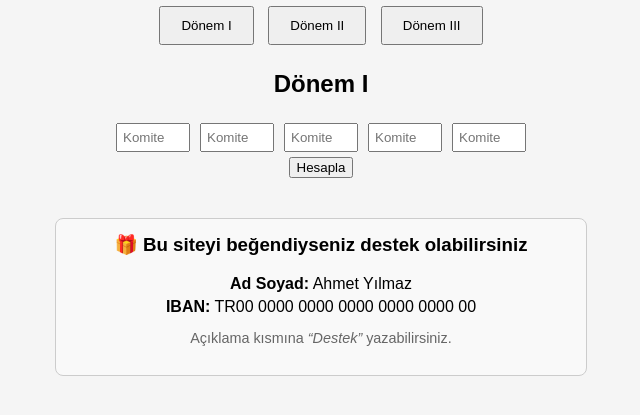
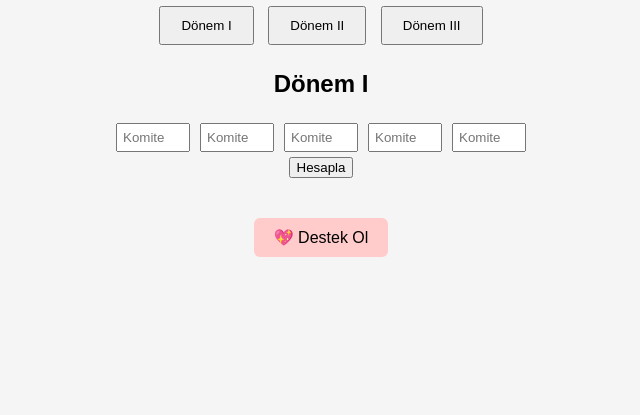
Before and after one commit to tarik55060/ba-, a plain HTML site: page index.html in a window 1280 px wide. Shown: the part 107-522 px from the top of the page, without its empty margins (319-959 px from the left). Drawn offline with Linux system fonts and the light colour scheme.

Commit message:
Update index.html

```diff
--- a/index.html
+++ b/index.html
@@ -38,12 +38,20 @@
     <div id="sonuc3" class="result"></div>
   </div>
 
-  <div style="margin-top: 40px; padding: 15px; max-width: 500px; margin-left:auto; margin-right:auto; border: 1px solid #ccc; border-radius: 8px; background-color: #f9f9f9; font-family: sans-serif; text-align: center;">
-    <h3 style="margin-top: 0;">🎁 Bu siteyi beğendiyseniz destek olabilirsiniz</h3>
+  <!-- Destek Ol Butonu ve Gizli Kutusu -->
+<div style="margin-top: 40px; text-align: center;">
+  <button onclick="toggleDestek()" style="padding: 10px 20px; font-size: 16px; cursor: pointer; background-color: #ffcccb; border: none; border-radius: 6px;">
+    💖 Destek Ol
+  </button>
+
+  <div id="destekKutusu" style="display: none; margin-top: 20px; padding: 15px; max-width: 500px; margin-left: auto; margin-right: auto; border: 1px solid #ccc; border-radius: 8px; background-color: #f9f9f9; font-family: sans-serif;">
+    <h3 style="margin-top: 0;">Bu siteyi beğendiyseniz destek olabilirsiniz</h3>
     <p style="margin: 5px 0;"><strong>Ad Soyad:</strong> Ahmet Yılmaz</p>
     <p style="margin: 5px 0;"><strong>IBAN:</strong> TR00 0000 0000 0000 0000 0000 00</p>
     <p style="font-size: 0.9em; color: #666;">Açıklama kısmına <em>“Destek”</em> yazabilirsiniz.</p>
   </div>
+</div>
+
 
 
 <script src="script.js"></script>
```
